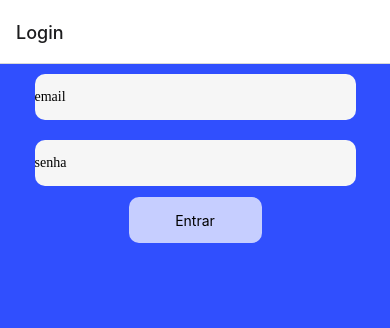
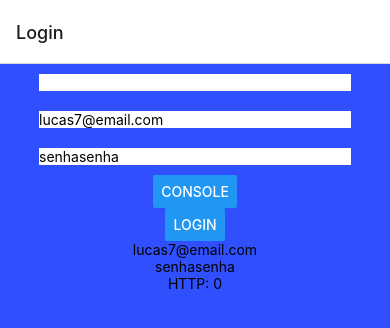
Before and after one commit to lucasjstn/MoodApp, a React Native app: screen /Login in a window 390 px wide. Shown: the top 328 px of the page. Built offline with nearby package versions, Linux system fonts and the light colour scheme.

Commit message:
login page retornando acesstoken e httpcode

```diff
--- a/src/telas/Login.js
+++ b/src/telas/Login.js
@@ -1,27 +1,90 @@
-import React from 'react';
-import { Image, KeyboardAvoidingView, StatusBar, StyleSheet, Text, TouchableOpacity } from 'react-native';
+import axios from 'axios';
+import React, { useState } from 'react';
+import { TextInput, Image, KeyboardAvoidingView, StatusBar, Button, StyleSheet, Text, TouchableOpacity } from 'react-native';
 import Entrada from '../componentes/Entrada'
 
+const Login = ({navigation}) => {
 
-const Login = ({navigation}) => {
+    const [params, setParams] = useState('');
+    const [status, setStatus] = useState(0);
+    const [name, setName] = useState("");
+    const [email, setEmail] = useState("lucas7@email.com");
+    const [password, setPassword] = useState("senhasenha");
+
+
+    const FazerLogin = () => {
+
+
+        axios
+            .post("https://shrouded-shelf-01513.herokuapp.com/oauth/token",
+                {
+                    "grant_type": "password",
+                    "email": email,
+                    "password": password,
+                    "client_id": "3mGWGtxIEKyhq_HGG4cq6hsTOd_zn1SuTD3_cafjUPc",
+                    "client_secret": "389JLi1Nd6DQ_soCI85C57ueTlMZ_JR7pRq6SJ0GaB0",
+                }
+            )
+            .then(response => {
+                // params = response?.data.access_token;
+                // console.log(response?.data.access_token, "\n",response?.data.refresh_token)
+                setStatus(response.status);
+                setParams (response?.data.access_token);
+            })
+            .catch(error => { setStatus(error.response.status)})
+    }
+
     return (
         <KeyboardAvoidingView style={styles.container}>
             <StatusBar barStyle={'dark-content'} backgroundColor={'white'}/>
+           <TextInput
+                style={{
+                    width: '80%',
+                    backgroundColor: 'white',
+                    color: 'black',
+                    margin: 10,
+                }}
 
-            <Image
+                defaultValue={name}
+                onChangeText={text => setName(text)}
+           />
 
+            <TextInput
+                style={{
+                    width: '80%',
+                    backgroundColor: 'white',
+                    color: 'black',
+                    margin: 10,
+                }}
+
+                defaultValue={email}
+                onChangeText={text => setEmail(text)}
             />
 
-            <Entrada placeholder='email' keyboardType='email-address'/>
-            <Entrada Senha placeholder='senha'/>
+            <TextInput
+                style={{
+                    width: '80%',
+                    backgroundColor: 'white',
+                    color: 'black',
+                    margin: 10,
+                }}
 
-            <TouchableOpacity activeOpacity={0.8} style={styles.botao_entrar} onPress={() => navigation.navigate('BottomTab')}>
-                <Text>Entrar</Text>
-            </TouchableOpacity>
+                defaultValue={password}
+                onChangeText={text => setPassword(text)}
+            />
+
+           <Button title='console' onPress={() => {console.log(name)}}/>
+           <Button title='login' onPress={FazerLogin}/>
+           <Text>{email}</Text>
+           <Text>{password}</Text>
+           <Text>{params}</Text>
+           <Text>HTTP: {status}</Text>
 
         </KeyboardAvoidingView>
     )
 }
+
+
 
 const styles = StyleSheet.create({
     container: {
```
